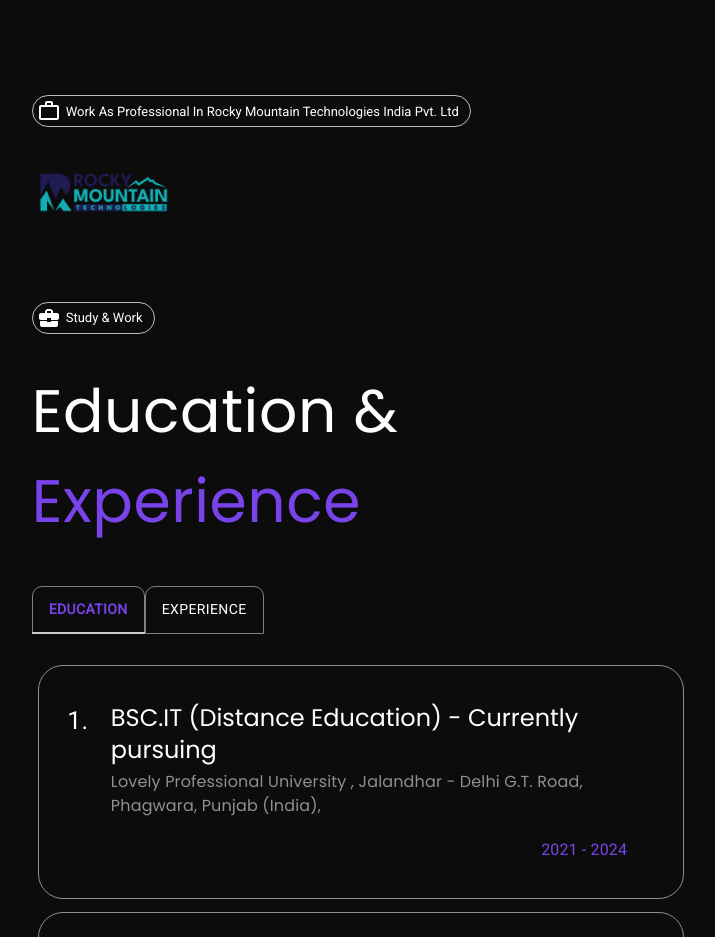
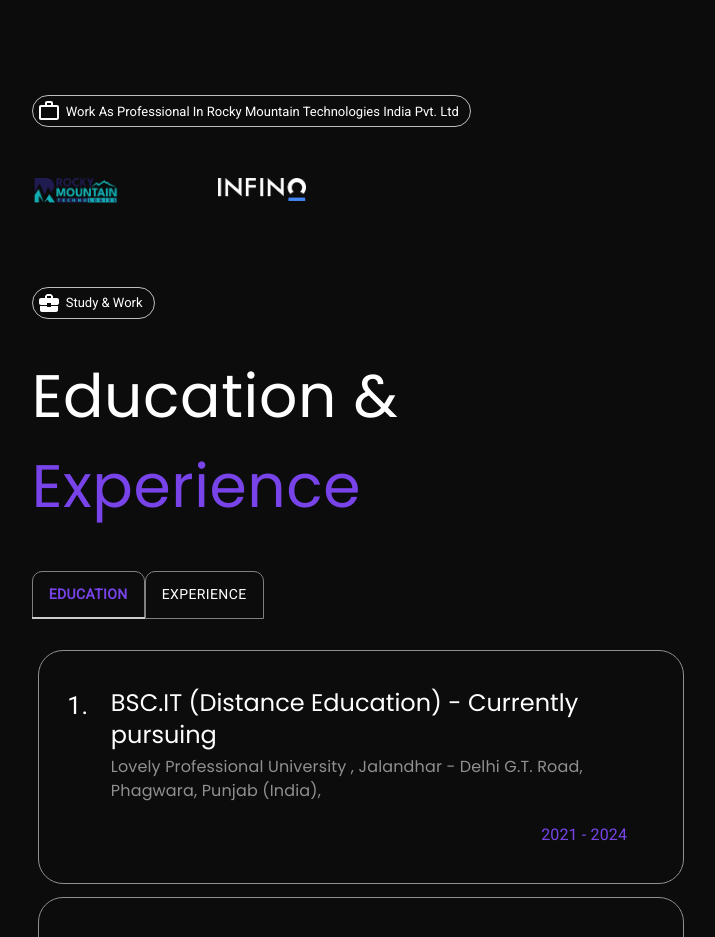
Before and after one commit to gurmeet00/portfolio, a React (Create React App) app: page / in a window 1280 px wide. Shown: the part 3060-3997 px from the top of the page, without its empty margins (415-1130 px from the left). Built offline with nearby package versions, Linux system fonts and the light colour scheme.

Commit message:
aad infino logo

```diff
--- a/src/Components/Work_With.js
+++ b/src/Components/Work_With.js
@@ -1,28 +1,48 @@
-import React from 'react'
-import Chip from '@mui/material/Chip';
-import Stack from '@mui/material/Stack';
-import {Grid } from '@mui/material';
-import WorkOutlineOutlinedIcon from '@mui/icons-material/WorkOutlineOutlined';
+import React from "react";
+import Chip from "@mui/material/Chip";
+import Stack from "@mui/material/Stack";
+import { Grid } from "@mui/material";
+import WorkOutlineOutlinedIcon from "@mui/icons-material/WorkOutlineOutlined";
 function WorkWith() {
+  let companies = [
+    {
+      name: "Rocky_mountain_technologies_pvt_ltd",
+      img: "profile_pic/Rocky_Mountain_Logo.png",
+      companyLink: "https://rockymountaintech.co/",
+    },
+    {
+      name: "Infino",
+      img: "profile_pic/infino.png",
+      companyLink: "https://infino.co/",
+    },
+  ];
   return (
     <>
-<Grid item xs={12} sx={{my:8}}>
+      <Grid item xs={12} sx={{ my: 8 }}>
         <Stack direction="row" spacing={1}>
-<Chip variant="outlined"
- avatar={<WorkOutlineOutlinedIcon style={{color:"white"}}/>} label="Work As Professional In
-Rocky Mountain Technologies India Pvt. Ltd" sx={{color:"white"}}/>
+          <Chip
+            variant="outlined"
+            avatar={<WorkOutlineOutlinedIcon style={{ color: "white" }} />}
+            label="Work As Professional In
+Rocky Mountain Technologies India Pvt. Ltd"
+            sx={{ color: "white" }}
+          />
         </Stack>
 
-<Grid item xs={12} sx={{my:5}}>
-<a href='https://rockymountaintech.co/' target='_blank'>
-    <img src="profile_pic/rockymountain_logo.png" alt='rockymountain' width={140}/>
+        <Grid container spacing={5} sx={{ my: "10px", alignItems: "center" }}>
+          {companies.map((item) => (
+            <>
+              <Grid item xs={6} sm={4} md={3}>
+                <a href={item.companyLink} target="_blank">
+                  <img src={item.img} alt={item.name} width="60%" />
                 </a>
               </Grid>
-
+            </>
+          ))}
         </Grid>
-
+      </Grid>
     </>
-  )
+  );
 }
 
-export default WorkWith
+export default WorkWith;
```
Also changed, not shown: public/profile_pic/Rocky_Mountain_Logo.png (added), public/profile_pic/infino.png (added). Lines whose indentation alone changed are shown as unchanged.
